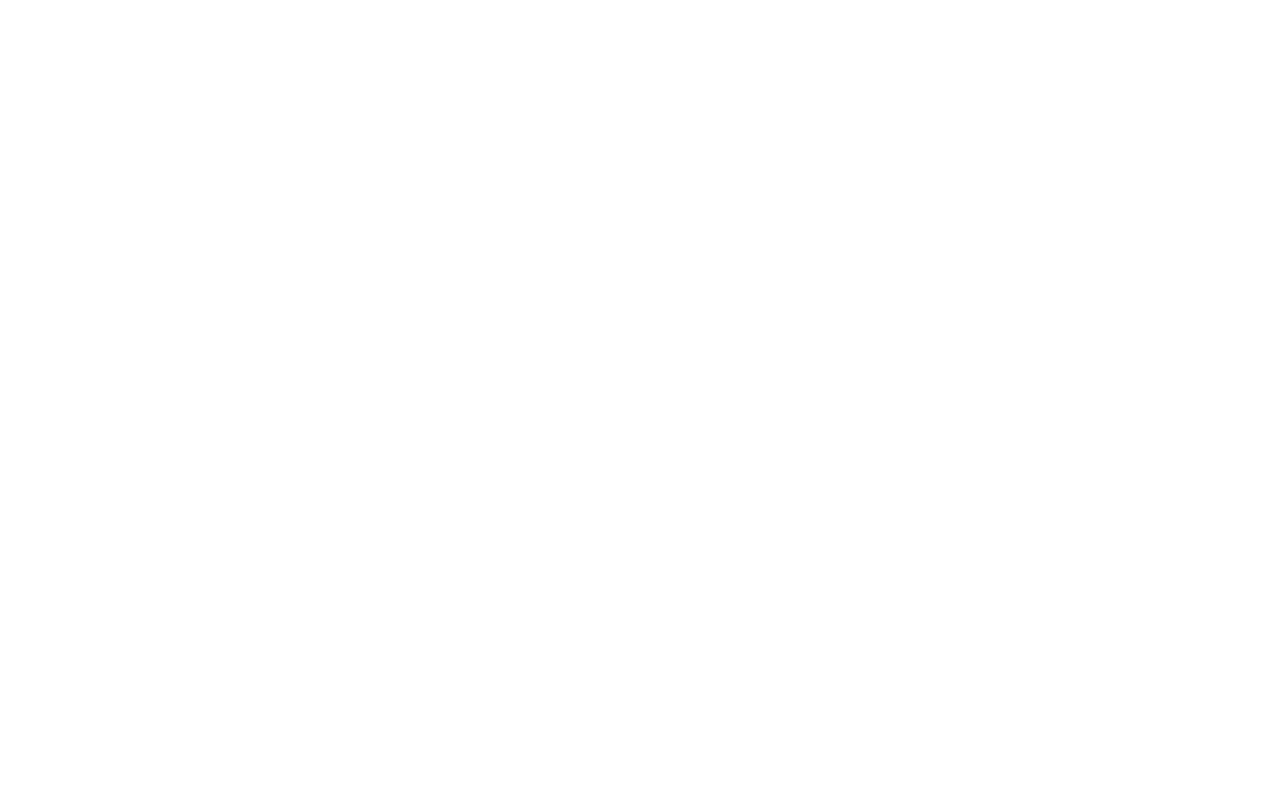
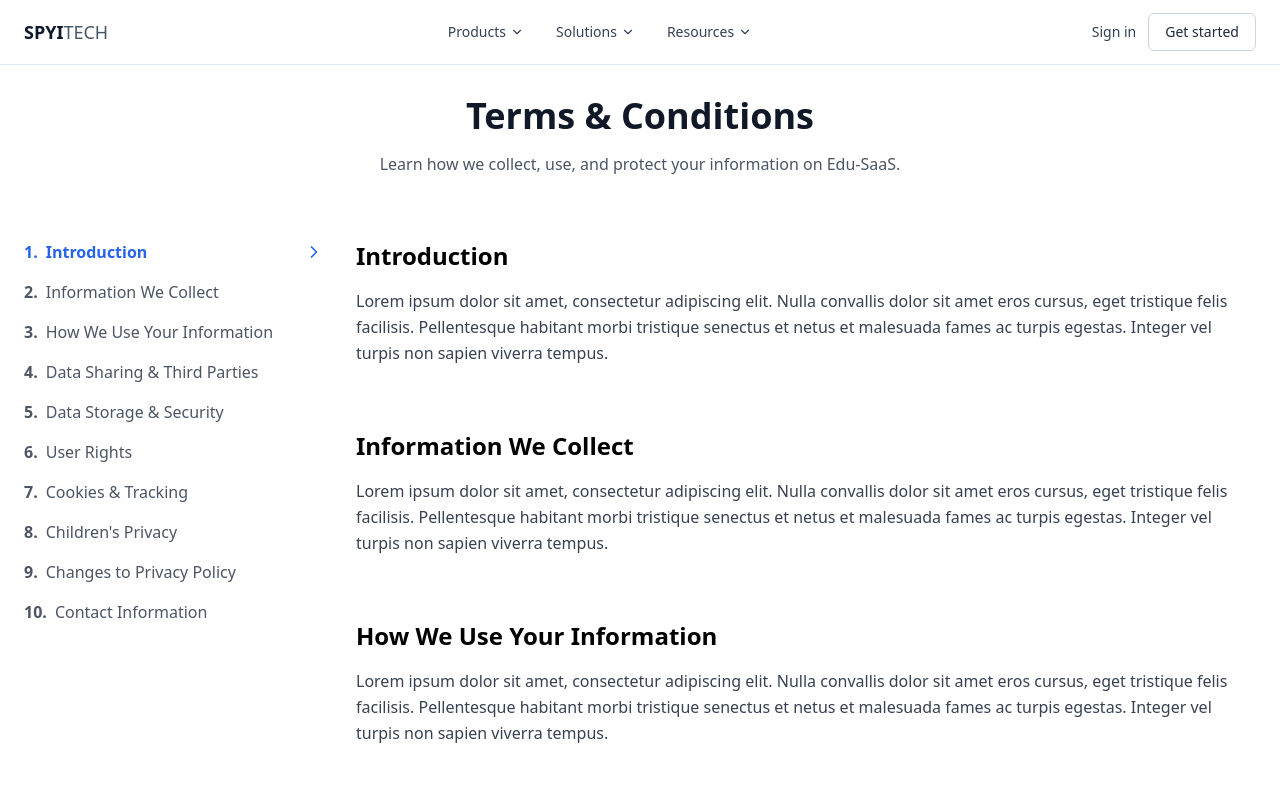
Before and after one commit to imshubhamh/EDUSAAS, a React (Vite) app: page /terms in a window 1280 px wide. Before the commit this address had no page. Shown: the top 800 px of the page. Built offline with nearby package versions, Linux system fonts and the light colour scheme.

Commit message:
added privacy and terms page

```diff
--- /dev/null
+++ b/src/pages/PrivacyPage.jsx
@@ -0,0 +1,112 @@
+import { useState, useEffect, useRef } from "react";
+import { ChevronRight } from "lucide-react";
+
+const sections = [
+  { id: "intro", title: "Introduction" },
+  { id: "data-collection", title: "Information We Collect" },
+  { id: "data-use", title: "How We Use Your Information" },
+  { id: "data-sharing", title: "Data Sharing & Third Parties" },
+  { id: "data-security", title: "Data Storage & Security" },
+  { id: "user-rights", title: "User Rights" },
+  { id: "cookies", title: "Cookies & Tracking" },
+  { id: "children", title: "Children's Privacy" },
+  { id: "policy-changes", title: "Changes to Privacy Policy" },
+  { id: "contact", title: "Contact Information" },
+];
+
+export default function PrivacyPage() {
+  const [activeId, setActiveId] = useState(sections[0].id);
+  const sectionRefs = useRef({});
+
+  // Scroll to section with offset
+  const scrollToSection = (id) => {
+    const el = sectionRefs.current[id];
+    if (el) {
+      const yOffset = -120; // height of sticky sidebar + heading
+      const y = el.getBoundingClientRect().top + window.pageYOffset + yOffset;
+      window.scrollTo({ top: y, behavior: "smooth" });
+    }
+  };
+
+  // Update active section on scroll
+  useEffect(() => {
+    const handleScroll = () => {
+      let current = sections[0].id;
+
+      sections.forEach((section) => {
+        const el = sectionRefs.current[section.id];
+        if (el) {
+          const top = el.getBoundingClientRect().top;
+          if (top - 130 <= 0) current = section.id; // 130 = sticky header offset
+        }
+      });
+
+      setActiveId(current);
+    };
+
+    window.addEventListener("scroll", handleScroll);
+    handleScroll(); // set initial active section
+    return () => window.removeEventListener("scroll", handleScroll);
+  }, []);
+
+  return (
+    <div className="max-w-7xl mx-auto px-6 py-24">
+      {/* Page Heading */}
+      <div className="text-center mb-16">
+        <h1 className="text-3xl md:text-4xl font-semibold text-gray-900 dark:text-white mb-2">
+          Privacy Policy
+        </h1>
+        <p className="text-gray-600 dark:text-gray-300 text-sm md:text-base">
+          Learn how we collect, use, and protect your information on Edu-SaaS.
+        </p>
+      </div>
+
+      {/* Main Layout */}
+      <div className="flex gap-8">
+        {/* Left Sidebar */}
+        <div className="w-1/4 sticky top-32 self-start">
+          <ul className="space-y-4">
+            {sections.map((section, index) => (
+              <li
+                key={section.id}
+                className={`flex items-center cursor-pointer transition-colors ${
+                  activeId === section.id
+                    ? "text-blue-600 font-semibold"
+                    : "text-gray-600"
+                }`}
+                onClick={() => scrollToSection(section.id)}
+              >
+                <span className="mr-2 font-bold">{index + 1}.</span>
+                <span>{section.title}</span>
+                {activeId === section.id && (
+                  <ChevronRight className="ml-auto w-5 h-5" />
+                )}
+              </li>
+            ))}
+          </ul>
+        </div>
+
+        {/* Right Content */}
+        <div className="w-3/4 space-y-16">
+          {sections.map((section) => (
+            <div
+              key={section.id}
+              id={section.id}
+              ref={(el) => (sectionRefs.current[section.id] = el)}
+              className="scroll-mt-32"
+            >
+              <h2 className="text-2xl font-semibold mb-4">{section.title}</h2>
+              <p className="text-gray-700 dark:text-gray-300 leading-relaxed">
+                Lorem ipsum dolor sit amet, consectetur adipiscing elit. Nulla
+                convallis dolor sit amet eros cursus, eget tristique felis
+                facilisis. Pellentesque habitant morbi tristique senectus et
+                netus et malesuada fames ac turpis egestas. Integer vel turpis
+                non sapien viverra tempus.
+              </p>
+            </div>
+          ))}
+        </div>
+      </div>
+    </div>
+  );
+}
--- /dev/null
+++ b/src/pages/Terms.jsx
@@ -0,0 +1,112 @@
+import { useState, useEffect, useRef } from "react";
+import { ChevronRight } from "lucide-react";
+
+const sections = [
+  { id: "intro", title: "Introduction" },
+  { id: "data-collection", title: "Information We Collect" },
+  { id: "data-use", title: "How We Use Your Information" },
+  { id: "data-sharing", title: "Data Sharing & Third Parties" },
+  { id: "data-security", title: "Data Storage & Security" },
+  { id: "user-rights", title: "User Rights" },
+  { id: "cookies", title: "Cookies & Tracking" },
+  { id: "children", title: "Children's Privacy" },
+  { id: "policy-changes", title: "Changes to Privacy Policy" },
+  { id: "contact", title: "Contact Information" },
+];
+
+export default function Terms() {
+  const [activeId, setActiveId] = useState(sections[0].id);
+  const sectionRefs = useRef({});
+
+  // Scroll to section with offset
+  const scrollToSection = (id) => {
+    const el = sectionRefs.current[id];
+    if (el) {
+      const yOffset = -120; // height of sticky sidebar + heading
+      const y = el.getBoundingClientRect().top + window.pageYOffset + yOffset;
+      window.scrollTo({ top: y, behavior: "smooth" });
+    }
+  };
+
+  // Update active section on scroll
+  useEffect(() => {
+    const handleScroll = () => {
+      let current = sections[0].id;
+
+      sections.forEach((section) => {
+        const el = sectionRefs.current[section.id];
+        if (el) {
+          const top = el.getBoundingClientRect().top;
+          if (top - 130 <= 0) current = section.id; // 130 = sticky header offset
+        }
+      });
+
+      setActiveId(current);
+    };
+
+    window.addEventListener("scroll", handleScroll);
+    handleScroll(); // set initial active section
+    return () => window.removeEventListener("scroll", handleScroll);
+  }, []);
+
+  return (
+    <div className="max-w-7xl mx-auto px-6 py-24">
+      {/* Page Heading */}
+      <div className="text-center mb-16">
+        <h1 className="text-3xl md:text-4xl font-semibold text-gray-900 dark:text-white mb-4">
+          Terms & Conditions
+        </h1>
+        <p className="text-gray-600 dark:text-gray-300 text-sm md:text-base">
+          Learn how we collect, use, and protect your information on Edu-SaaS.
+        </p>
+      </div>
+
+      {/* Main Layout */}
+      <div className="flex gap-8">
+        {/* Left Sidebar */}
+        <div className="w-1/4 sticky top-32 self-start">
+          <ul className="space-y-4">
+            {sections.map((section, index) => (
+              <li
+                key={section.id}
+                className={`flex items-center cursor-pointer transition-colors ${
+                  activeId === section.id
+                    ? "text-blue-600 font-semibold"
+                    : "text-gray-600"
+                }`}
+                onClick={() => scrollToSection(section.id)}
+              >
+                <span className="mr-2 font-bold">{index + 1}.</span>
+                <span>{section.title}</span>
+                {activeId === section.id && (
+                  <ChevronRight className="ml-auto w-5 h-5" />
+                )}
+              </li>
+            ))}
+          </ul>
+        </div>
+
+        {/* Right Content */}
+        <div className="w-3/4 space-y-16">
+          {sections.map((section) => (
+            <div
+              key={section.id}
+              id={section.id}
+              ref={(el) => (sectionRefs.current[section.id] = el)}
+              className="scroll-mt-32"
+            >
+              <h2 className="text-2xl font-semibold mb-4">{section.title}</h2>
+              <p className="text-gray-700 dark:text-gray-300 leading-relaxed">
+                Lorem ipsum dolor sit amet, consectetur adipiscing elit. Nulla
+                convallis dolor sit amet eros cursus, eget tristique felis
+                facilisis. Pellentesque habitant morbi tristique senectus et
+                netus et malesuada fames ac turpis egestas. Integer vel turpis
+                non sapien viverra tempus.
+              </p>
+            </div>
+          ))}
+        </div>
+      </div>
+    </div>
+  );
+}
--- a/src/routes/AppRoutes.jsx
+++ b/src/routes/AppRoutes.jsx
@@ -8,6 +8,8 @@
 import FAQPage from "../pages/FAQPage";
 import Contact from "../pages/Contact";
 import Careers from "../pages/Careers";
+import PrivacyPage from "../pages/PrivacyPage";
+import Terms from "../pages/Terms";
 
 export const mainRoutes = [
   { path: "/", element: <LandingPage /> },
@@ -28,5 +30,7 @@
   // Company
   { path: "/about", element: <AboutPage /> },
    { path: "/careers", element: <Careers /> },
+   { path: "/privacy-policy", element: <PrivacyPage /> },
+   { path: "/terms", element: <Terms /> },
 
 ];
```
